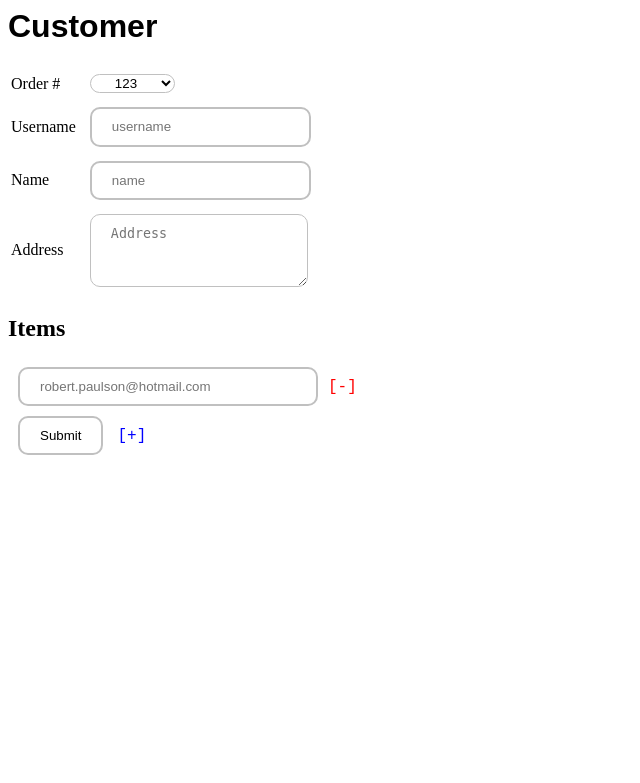
After one commit to tkhunlertkit/cs482, a Flask app: page /user in a window 1280 px wide. The commit adds this page. Shown: the top 783 px of the page, without its empty margins (0-640 px from the left). Run offline with Flask 2, Linux system fonts and the light colour scheme.

Commit message:
Setups for apps

```diff
--- /dev/null
+++ b/Lab 3/app.py
@@ -0,0 +1,32 @@
+import os
+
+from flask import Flask
+from flask import render_template
+from flask import request
+
+from flask_sqlalchemy import SQLAlchemy
+
+project_dir = os.path.dirname(os.path.abspath(__file__))
+database_file = "sqlite:///{}".format(os.path.join(project_dir, "customer.db"))
+
+app = Flask(__name__, template_folder='templates')
+app.config["SQLALCHEMY_DATABASE_URI"] = database_file
+
+db = SQLAlchemy(app)
+
+class Cusotmer(db.Model):
+    username = db.Column(db.String(100), unique=True, nullable=False, primary_key=True)
+    full_name = db.Column(db.String(150), unique=True, nullable=False)
+    address = db.Column(db.String(300), unique=True, nullable=False)
+
+    def __repr__(self):
+        return "<username: {}> :: <full_name: {}> :: <address: {}>".format(self.title, self.full_name, self.address)
+
+class Item(db.Model):
+    number = db.Column(db.String(100), unique=True, nullable=False, primary_key=True)
+    description = db.Column(db.String(100), unique=True, nullable=False, primary_key=True)
+
+@app.route("/user", methods=["GET", "POST"])
+def home():
+    order_number = ['123', '456', '789']
+    return render_template("contact.html", order_number=order_number)
--- a/Lab 3/contact.css
+++ b/Lab 3/static/contact.css
@@ -24,13 +24,13 @@ input[type=email] {
     width: 300px;
 }
 
-input {
+input, select, textarea {
     border-color: rgb(192,192,192);
     border-style: solid;
     border-radius: 10px;
     margin: 5px;
     margin-right: 10px;
-    margin-left: 120px;
+    margin-left: 10px;
     line-height: 2.5;
     padding-left:  20px;
     padding-right: 20px;
--- a/Lab 3/contact.js
+++ b/Lab 3/static/contact.js
@@ -29,6 +29,7 @@ function removeEmail() {
 
 // Create new email entity
 function makeNew() {
+
     // create new input
     var newInput = document.createElement("input");
     newInput.setAttribute("type", "email");
@@ -86,9 +87,7 @@ function setup() {
     var newLink = document.getElementById("new");
     newLink.addEventListener("click", makeNew);
 
-    // call makeNew 3 times
-    makeNew();
-    makeNew();
+    // call makeNew 1 time
     makeNew();
 }
 
--- /dev/null
+++ b/Lab 3/templates/contact.html
@@ -0,0 +1,40 @@
+<head>
+    <title>Turtle?!</title>
+    <script type="text/javascript" src="/static/contact.js"></script>
+    <link rel="stylesheet" type="text/css" href="/static/contact.css" />
+</head>
+<body>
+    <h1>Customer</h1>
+    <form id="form" action="http://jkorpela.fi/cgi-bin/echo.cgi" method="POST">
+        <table>
+            <tr>
+                <td>Order #</td>
+                <td>
+                    <select>
+                        {%for v in order_number %}
+                        <option value="{{v}}">{{v}}</option>
+                        {% endfor %}
+                    </select>
+                </td>
+            </tr>
+            <tr>
+                <td>Username</td>
+                <td><input type="text" placeholder="username" id="username" /></td>
+            </tr>
+            <tr>
+                <td>Name</td>
+                <td><input type="text" placeholder="name" id="name" /></td>
+            </tr>
+            <tr>
+                <td>Address</td>
+                <td>
+                    <textarea id="address" placeholder="Address"></textarea>
+                </td>
+            </tr>
+        </table>
+        <!-- JS will insert items here -->
+        <h2>Items</h2>
+        <input type="submit" value="Submit" />
+        <a href="javascript:void(0);" id="new">[+]</a>
+    </form>
+</body>
```
Also changed, not shown: Lab 3/contact.html (deleted, +0 -13 lines), Lab 3/customer.db (added), 1 other file.
